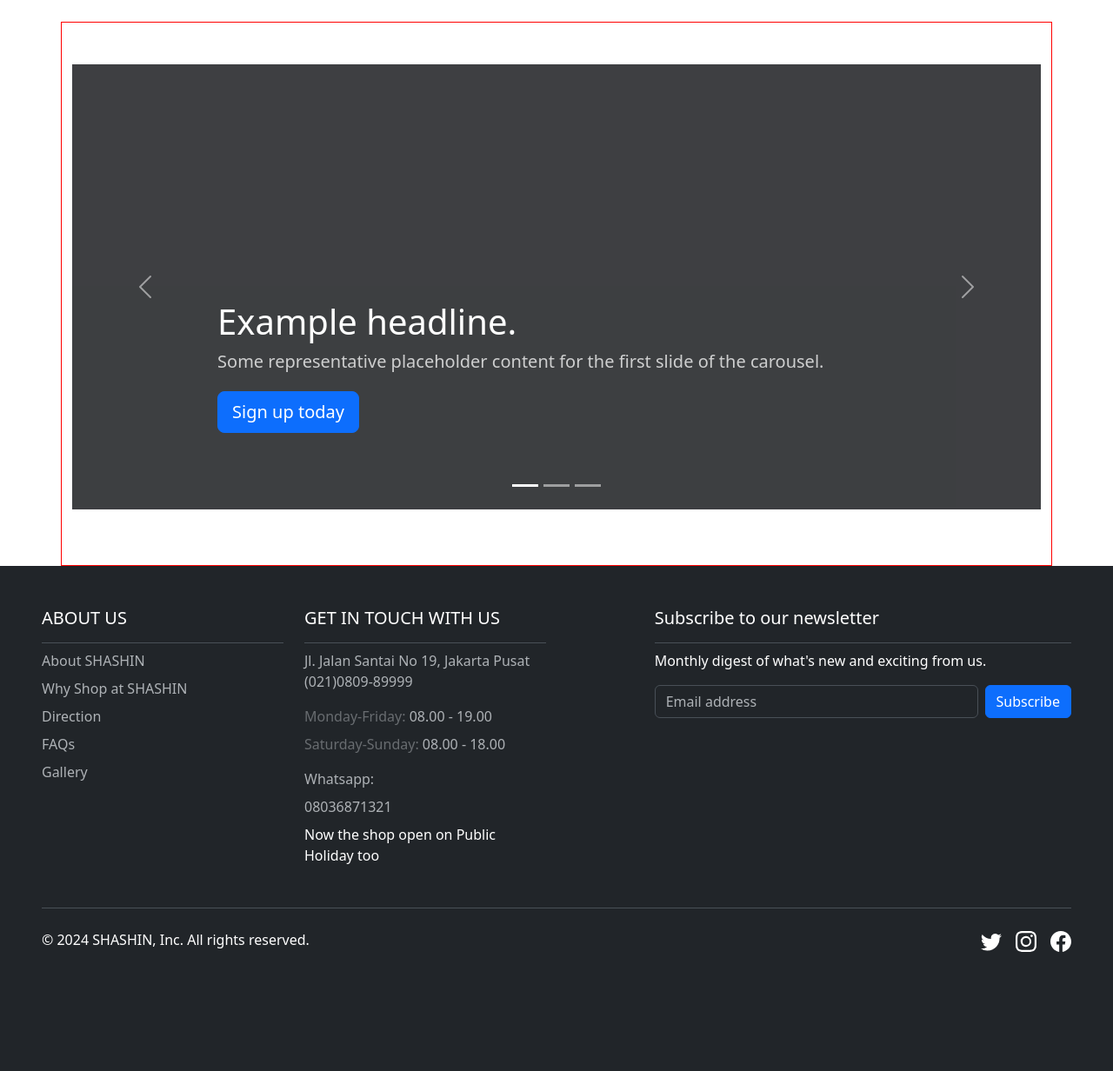
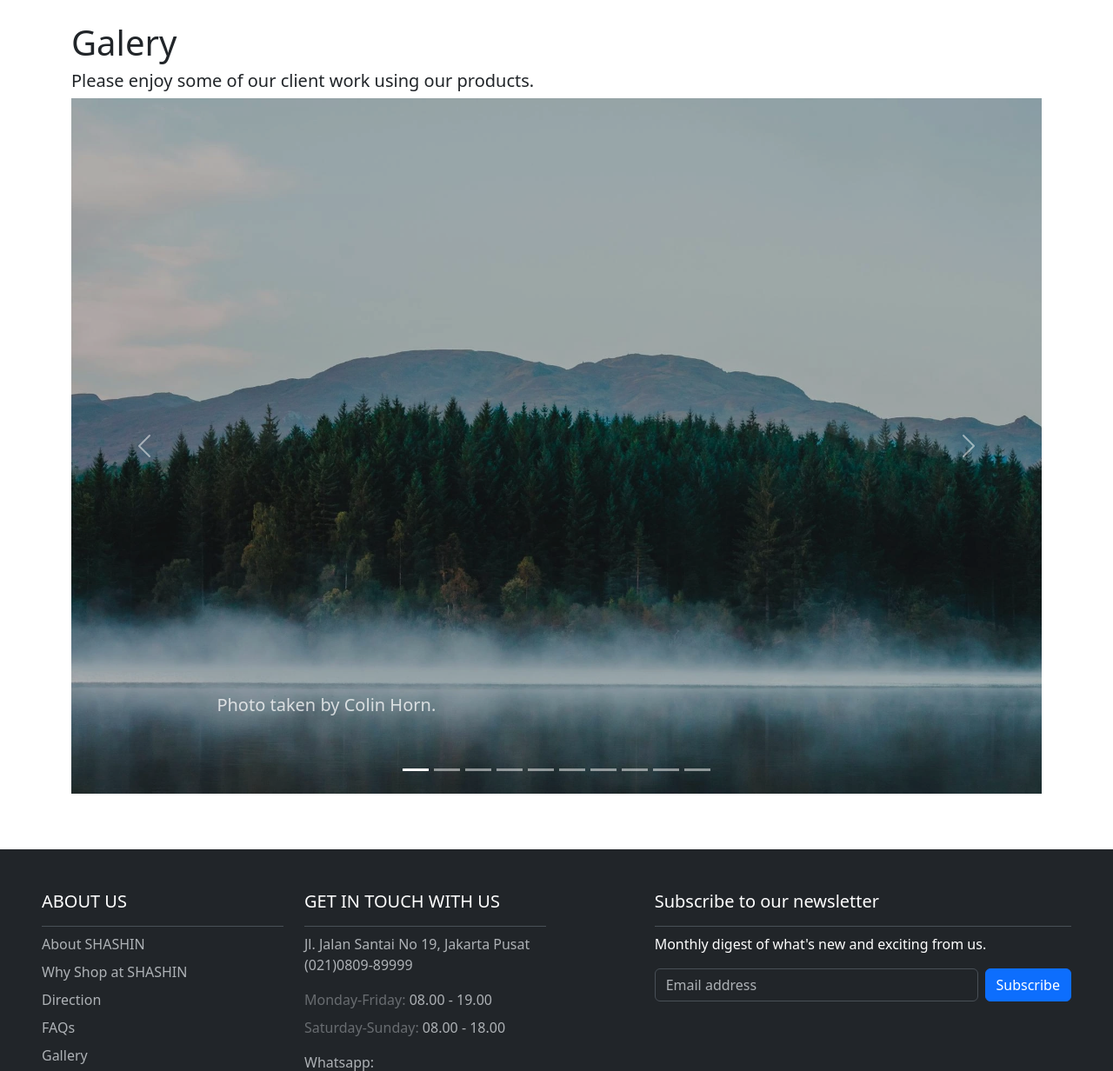
Before and after one commit to ysmnababan/shashin, a PHP site: page /galery.php in a window 1280 px wide. Shown: the part 71-1303 px from the top of the page at 87% size. Before the commit the page ends 1166 px from the top, so only its background shows below. Run offline with PHP 8.4, Linux system fonts and the light colour scheme.

Commit message:
feat galery.php: update content for galery.php

```diff
--- a/asset/css/carousel.css
+++ b/asset/css/carousel.css
@@ -24,7 +24,7 @@ body {
 
 /* Declare heights because of positioning of img element */
 .carousel-item {
-  height: 32rem;
+  height: 38rem;
 }
 
 
--- a/galery.php
+++ b/galery.php
@@ -15,7 +15,7 @@ if (isset($_SESSION['fname'])) {
 
 
 <!DOCTYPE html>
-<html lang="en"  lang="en" class="h-100" data-bs-theme="auto">
+<html lang="en" lang="en" class="h-100" data-bs-theme="auto">
 
 <head>
     <meta charset="UTF-8">
@@ -92,10 +92,10 @@ if (isset($_SESSION['fname'])) {
                     ?>
 
                     <?php if (isset($_SESSION['fname'])) {
-                            echo '
+                        echo '
                             <ul class="navbar-nav me-5 mb-2 mb-md-0 mt-2">
                                 <li class="nav-item dropdown">
-                                <a class="nav-link dropdown-toggle text-warning" href="#" data-bs-toggle="dropdown" aria-expanded="false">Hello, ' . $_SESSION["fname"] .'</a>
+                                <a class="nav-link dropdown-toggle text-warning" href="#" data-bs-toggle="dropdown" aria-expanded="false">Hello, ' . $_SESSION["fname"] . '</a>
                                 <ul class="dropdown-menu">
                                     <li><a class="dropdown-item" href="#">Update Profile</a></li>
                                     <li><a class="dropdown-item" href="#">Transaksi</a></li>
@@ -104,54 +104,97 @@ if (isset($_SESSION['fname'])) {
                                 </li>
                             </ul>
                             ';
-                        }
+                    }
                     ?>
                 </div>
             </div>
         </nav>
     </header>
 
-    <main class="container bd mt-5 pt-5">
+    <main class="container mt-5">
+        <h1>Galery</h1>
+        <h5>Please enjoy some of our client work using our products.</h5>
         <div id="myCarousel" class="carousel slide mb-6" data-bs-ride="carousel">
             <div class="carousel-indicators">
                 <button type="button" data-bs-target="#myCarousel" data-bs-slide-to="0" class="active" aria-current="true" aria-label="Slide 1"></button>
                 <button type="button" data-bs-target="#myCarousel" data-bs-slide-to="1" aria-label="Slide 2"></button>
                 <button type="button" data-bs-target="#myCarousel" data-bs-slide-to="2" aria-label="Slide 3"></button>
+                <button type="button" data-bs-target="#myCarousel" data-bs-slide-to="3" aria-label="Slide 4"></button>
+                <button type="button" data-bs-target="#myCarousel" data-bs-slide-to="4" aria-label="Slide 5"></button>
+                <button type="button" data-bs-target="#myCarousel" data-bs-slide-to="5" aria-label="Slide 6"></button>
+                <button type="button" data-bs-target="#myCarousel" data-bs-slide-to="6" aria-label="Slide 7"></button>
+                <button type="button" data-bs-target="#myCarousel" data-bs-slide-to="7" aria-label="Slide 8"></button>
+                <button type="button" data-bs-target="#myCarousel" data-bs-slide-to="8" aria-label="Slide 9"></button>
+                <button type="button" data-bs-target="#myCarousel" data-bs-slide-to="9" aria-label="Slide 10"></button>
             </div>
             <div class="carousel-inner">
-                <div class="carousel-item active">
-                    <svg class="bd-placeholder-img" width="100%" height="100%" xmlns="http://www.w3.org/2000/svg" aria-hidden="true" preserveAspectRatio="xMidYMid slice" focusable="false">
-                        <rect width="100%" height="100%" fill="var(--bs-secondary-color)" />
-                    </svg>
+                <div class="carousel-item active" style="height:50rem; background-image:url('./asset/images/colin-horn.webp');">
                     <div class="container">
                         <div class="carousel-caption text-start">
-                            <h1>Example headline.</h1>
-                            <p class="opacity-75">Some representative placeholder content for the first slide of the carousel.</p>
-                            <p><a class="btn btn-lg btn-primary" href="#">Sign up today</a></p>
+                            <p class="opacity-75">Photo taken by Colin Horn.</p>
                         </div>
                     </div>
                 </div>
-                <div class="carousel-item">
-                    <svg class="bd-placeholder-img" width="100%" height="100%" xmlns="http://www.w3.org/2000/svg" aria-hidden="true" preserveAspectRatio="xMidYMid slice" focusable="false">
-                        <rect width="100%" height="100%" fill="var(--bs-secondary-color)" />
-                    </svg>
+                <div class="carousel-item" style="height:50rem; background-image:url('./asset/images/daniel-olah.webp');">
                     <div class="container">
-                        <div class="carousel-caption">
-                            <h1>Another example headline.</h1>
-                            <p>Some representative placeholder content for the second slide of the carousel.</p>
-                            <p><a class="btn btn-lg btn-primary" href="#">Learn more</a></p>
+                        <div class="carousel-caption text-start">
+                            <p class="opacity-75">Photo taken by Daniel Olah.</p>
                         </div>
                     </div>
                 </div>
-                <div class="carousel-item">
-                    <svg class="bd-placeholder-img" width="100%" height="100%" xmlns="http://www.w3.org/2000/svg" aria-hidden="true" preserveAspectRatio="xMidYMid slice" focusable="false">
-                        <rect width="100%" height="100%" fill="var(--bs-secondary-color)" />
-                    </svg>
+                <div class="carousel-item" style="height:50rem; background-image:url('./asset/images/erik-mclean.webp');">
                     <div class="container">
-                        <div class="carousel-caption text-end">
-                            <h1>One more for good measure.</h1>
-                            <p>Some representative placeholder content for the third slide of this carousel.</p>
-                            <p><a class="btn btn-lg btn-primary" href="#">Browse gallery</a></p>
+                        <div class="carousel-caption text-start">
+                            <p class="opacity-75">Photo taken by Erik McLean.</p>
+                        </div>
+                    </div>
+                </div>
+                <div class="carousel-item" style="height:50rem; background-image:url('./asset/images/jake-blucker.webp');">
+                    <div class="container">
+                        <div class="carousel-caption text-start">
+                            <p class="opacity-75">Photo taken by Jake Blucker.</p>
+                        </div>
+                    </div>
+                </div>
+                <div class="carousel-item" style="height:50rem; background-image:url('./asset/images/jonatan-pie.webp');">
+                    <div class="container">
+                        <div class="carousel-caption text-start">
+                            <p class="opacity-75">Photo taken by Jonatan Pie.</p>
+                        </div>
+                    </div>
+                </div>
+                <div class="carousel-item" style="height:50rem; background-image:url('./asset/images/joshua-sortino.webp');">
+                    <div class="container">
+                        <div class="carousel-caption text-start">
+                            <p class="opacity-75">Photo taken by Joshua Sortino.</p>
+                        </div>
+                    </div>
+                </div>
+                <div class="carousel-item" style="height:50rem; background-image:url('./asset/images/mar-bustos.webp');">
+                    <div class="container">
+                        <div class="carousel-caption text-start">
+                            <p class="opacity-75">Photo taken by Mar Bustos.</p>
+                        </div>
+                    </div>
+                </div>
+                <div class="carousel-item" style="height:50rem; background-image:url('./asset/images/stefan-rodriguez.webp');">
+                    <div class="container">
+                        <div class="carousel-caption text-start">
+                            <p class="opacity-75">Photo taken by Stefan Rodriguez.</p>
+                        </div>
+                    </div>
+                </div>
+                <div class="carousel-item" style="height:50rem; background-image:url('./asset/images/waranont-joe.webp');">
+                    <div class="container">
+                        <div class="carousel-caption text-start">
+                            <p class="opacity-75">Photo taken by Waranont Joe.</p>
+                        </div>
+                    </div>
+                </div>
+                <div class="carousel-item" style="height:50rem; background-image:url('./asset/images/william-warby.webp');">
+                    <div class="container">
+                        <div class="carousel-caption text-start">
+                            <p class="opacity-75">Photo taken by William Warby.</p>
                         </div>
                     </div>
                 </div>
@@ -232,4 +275,5 @@ if (isset($_SESSION['fname'])) {
     </div>
 
 </body>
+
 </html>
```
